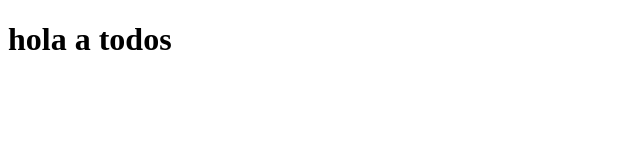
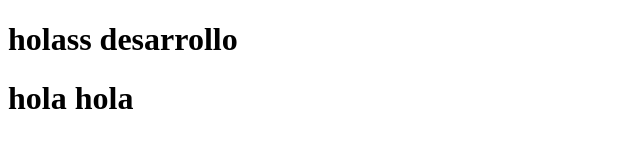
Before and after one commit to Garcob/Prueba05062023, a plain HTML site: page index.html in a window 1280 px wide. Shown: the whole page, without its empty margins (0-640 px from the left). Drawn offline with Linux system fonts and the light colour scheme.

Commit message:
agregando desarrollo

```diff
--- a/index.html
+++ b/index.html
@@ -6,6 +6,7 @@
     <title>Document</title>
 </head>
 <body>
-    <h1> hola a todos</h1>
+    <h1> holass desarrollo</h1>
+    <h1>hola hola </h1>
 </body>
 </html>
```
